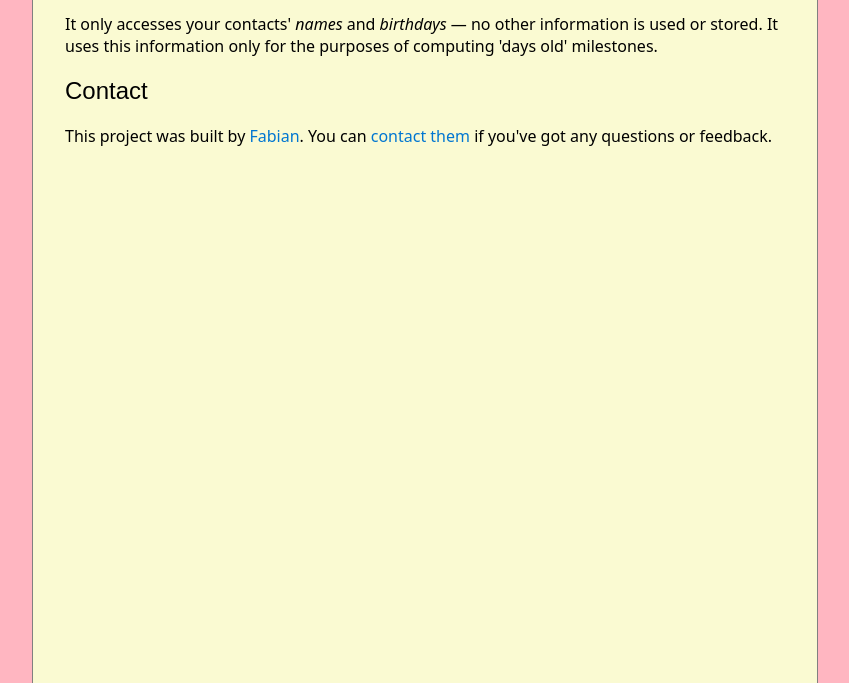
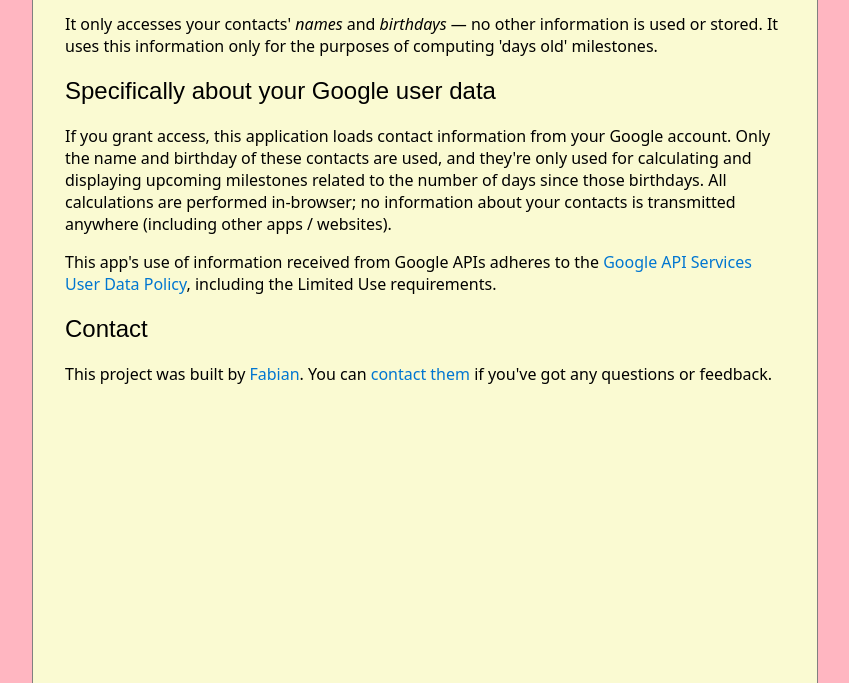
Before and after one commit to capnfabs/reasons-to-celebrate, a website built with Vite: page privacy/index.html in a window 1280 px wide. Shown: the part 149-832 px from the top of the page, without its empty margins (215-1064 px from the left). Built offline with nearby package versions, Linux system fonts and the light colour scheme; a web font is replaced by a local one.

Commit message:
Update privacy policy hopefully in compliance with Google API requirements

```diff
--- a/privacy/index.html
+++ b/privacy/index.html
@@ -21,6 +21,9 @@
     <p>
       It only accesses your contacts' <em>names</em> and <em>birthdays</em> &mdash; no other information is used or stored. It uses this information only for the purposes of computing 'days old' milestones.
     </p>
+    <h2>Specifically about your Google user data</h2>
+    <p>If you grant access, this application loads contact information from your Google account. Only the name and birthday of these contacts are used, and they're only used for calculating and displaying upcoming milestones related to the number of days since those birthdays. All calculations are performed in-browser; no information about your contacts is transmitted anywhere (including other apps / websites).</p>
+    <p>This app's use of information received from Google APIs adheres to the <a href="https://developers.google.com/terms/api-services-user-data-policy#additional_requirements_for_specific_api_scopes">Google API Services User Data Policy</a>, including the Limited Use requirements.</p>
     <h2>Contact</h2>
     <p>This project was built by <a href="https://capnfabs.net">Fabian</a>. You can <a href="https://capnfabs.net/contact/">contact them</a> if you've got any questions or feedback.</p>
   </div>
```
